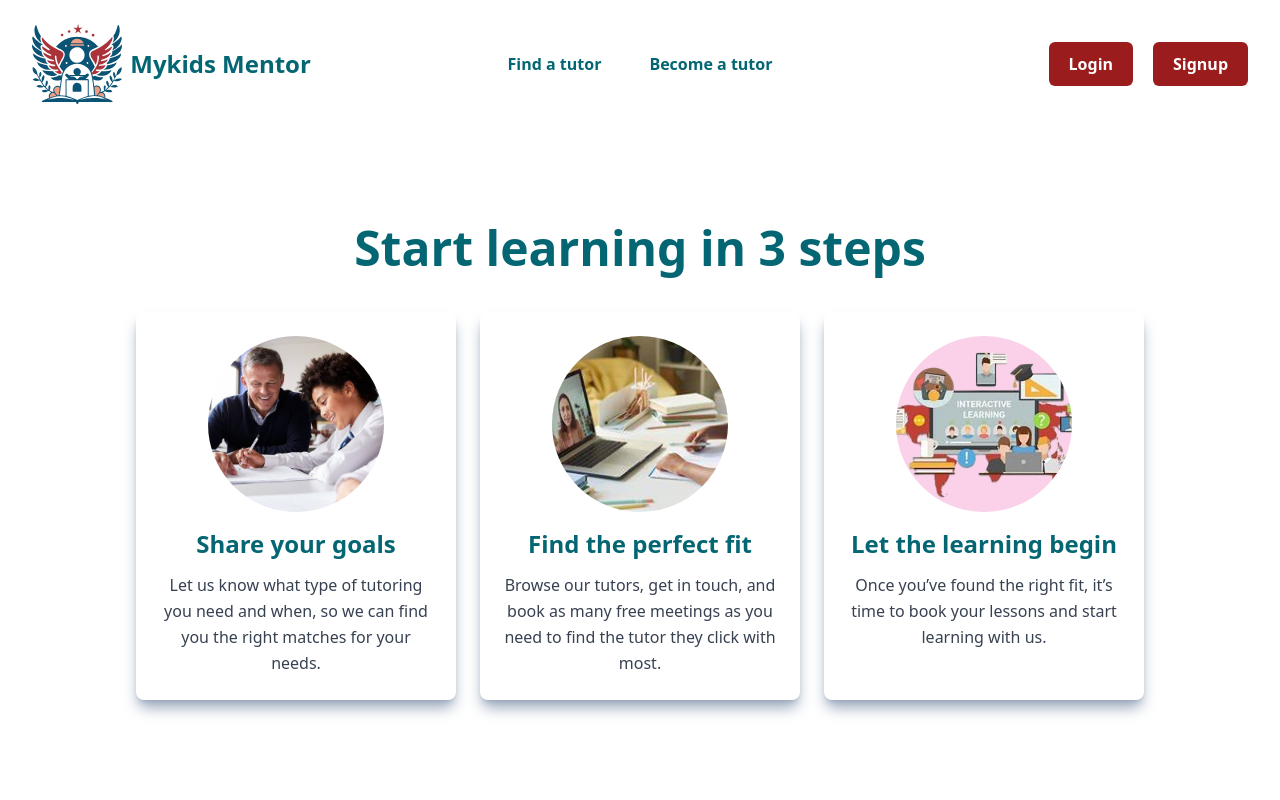
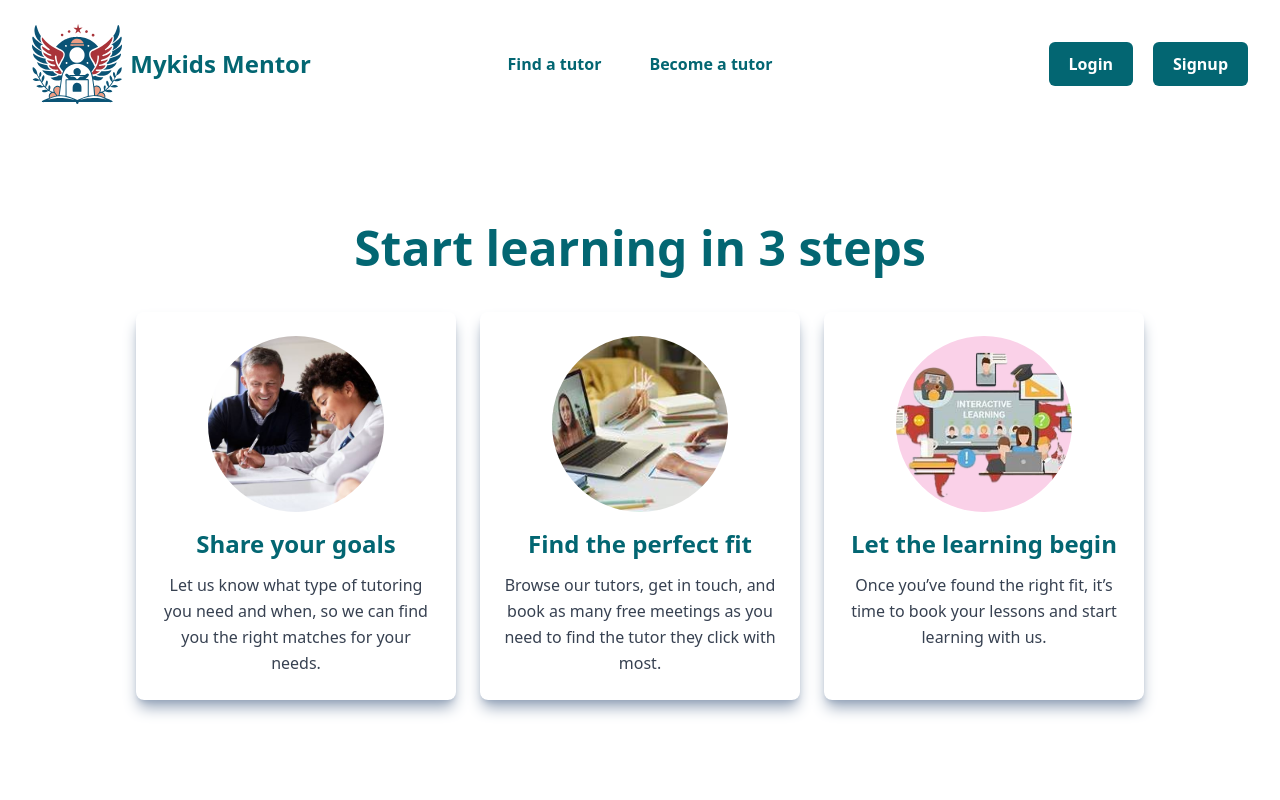
Before and after one commit to kakugb/myKidsMentor, a React (Vite) app in the folder client/: page /landing in a window 1280 px wide. Shown: the top 800 px of the page. Built offline with nearby package versions, Linux system fonts and the light colour scheme; no server answers.

Commit message:
color add to buttons

```diff
--- a/client/src/pages/LandingPage/Header.jsx
+++ b/client/src/pages/LandingPage/Header.jsx
@@ -53,7 +53,7 @@ export default function Header() {
           </PopoverGroup>
         <div className=" lg:flex lg:flex-1 lg:justify-end gap-x-5">
 
-          <button className="bg-red-800 text-white px-5 rounded-md">
+          <button className="bg-teal-700 text-white px-5 rounded-md">
             <Link
               to="/logins"
               className="-mx-3 block rounded-lg px-3 py-2 text-base/7 font-semibold"
@@ -61,7 +61,7 @@ export default function Header() {
               Login
             </Link>
           </button>
-          <button className="bg-red-800 text-white px-5 rounded-md hidden xl:block">
+          <button className="bg-teal-700 text-white px-5 rounded-md hidden xl:block">
             <Link
               to="/Signups"
               className="-mx-3 block rounded-lg px-3 py-2 text-base/7 font-semibold  "
```
